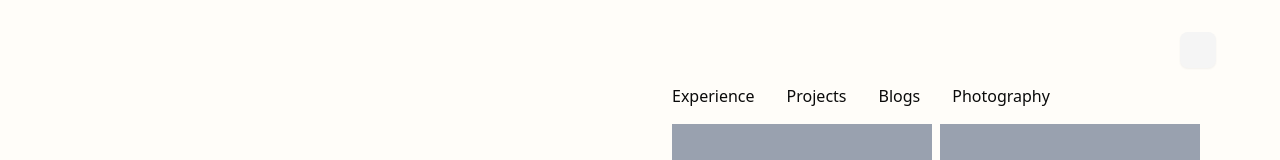
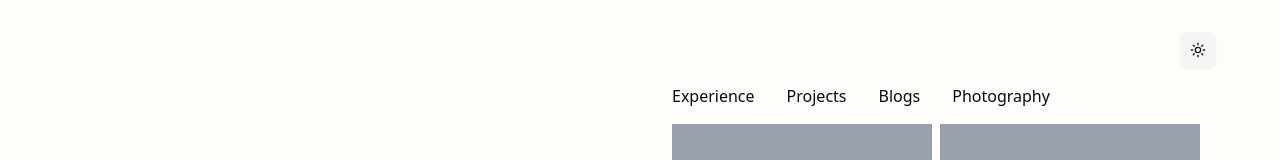
Before and after one commit to duonghao/duonghao.github.io, a Next.js app: page / in a window 1280 px wide. Shown: the top 160 px of the page. Built offline with nearby package versions, Linux system fonts and the light colour scheme.

Commit message:
fix: dark mode toggle icon already displays based on theme using scale

```diff
--- a/src/components/custom/dark-mode-toggle.tsx
+++ b/src/components/custom/dark-mode-toggle.tsx
@@ -19,11 +19,8 @@ export function DarkModeToggle() {
 
   return (
     <Button variant="secondary" size="icon" onClick={onClickHandler}>
-      {theme === "light" ? (
-        <Sun className="h-[1.2rem] w-[1.2rem] scale-100 rotate-0 transition-all dark:scale-0 dark:-rotate-90" />
-      ) : (
-        <Moon className="absolute h-[1.2rem] w-[1.2rem] scale-0 rotate-90 transition-all dark:scale-100 dark:rotate-0" />
-      )}
+      <Sun className="h-[1.2rem] w-[1.2rem] scale-100 rotate-0 transition-all dark:scale-0 dark:-rotate-90" />
+      <Moon className="absolute h-[1.2rem] w-[1.2rem] scale-0 rotate-90 transition-all dark:scale-100 dark:rotate-0" />
       <span className="sr-only">Toggle theme</span>
     </Button>
   );
```
